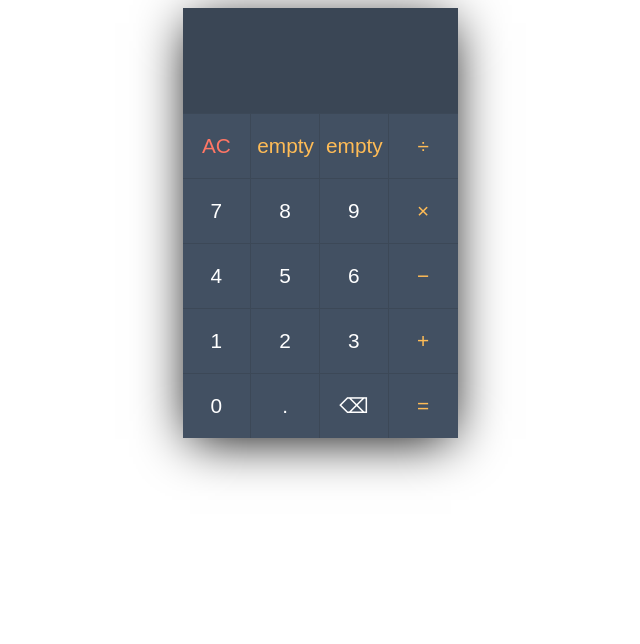
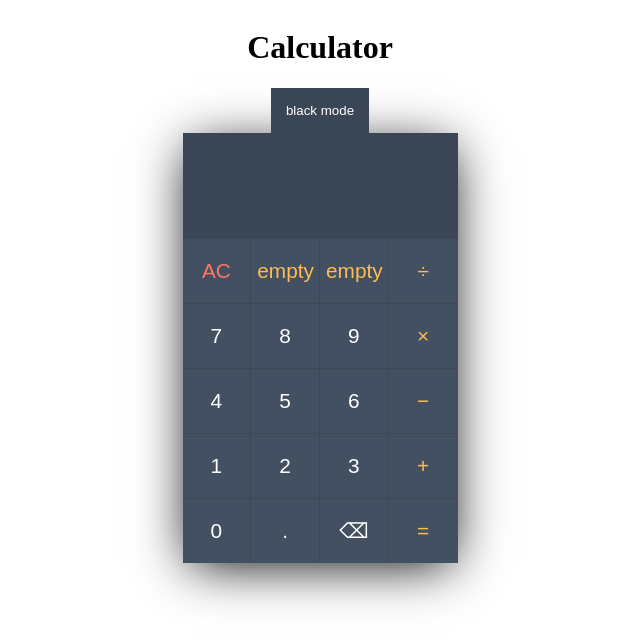
Before and after one commit to thatoneumer/Calculator, a plain HTML site: page index.html in a window 1280 px wide. Shown: the whole page, without its empty margins (320-960 px from the left). Drawn offline with Linux system fonts and the light colour scheme.

Commit message:
uploaded

```diff
--- a/app.js
+++ b/app.js
@@ -18,3 +18,16 @@ function getValue(value) {
       screenDiv.innerText += value;
   }
 }
+
+function mytoggle() {
+  var theme = document.body;
+  theme.classList.toggle("dark-mode");
+
+  var bw = document.getElementById("button");
+  if (bw.innerHTML === "black mode") {
+    bw.innerHTML = "white mode";
+
+  } else {
+    bw.innerHTML = "black mode";
+  }
+}
--- a/css.css
+++ b/css.css
@@ -1,3 +1,4 @@
+
 /*Calculator Body*/
 .calc-body {
     width: 275px;
@@ -61,5 +62,35 @@
 #screen
 {
     color: white;
+    font-size: 25px;
     word-wrap: break-word;
 }
+
+h1
+{
+    text-align: center;
+}
+
+.dark-mode
+{
+    background-color: black;
+    color: white;
+}
+
+.heading
+{
+    margin: 0 auto;
+    display: flex;
+    flex-direction: column;
+    justify-content: center;
+    align-items: center;
+}
+
+#button
+{
+    background-color: #3A4655;
+    color: rgb(255, 255, 255);
+    border: none;
+    outline: none;
+    padding: 15px 15px;
+}
--- a/index.html
+++ b/index.html
@@ -8,6 +8,10 @@
     <script src="app.js" defer></script>
   </head>
   <body>
+    <div class="heading">
+    <h1>Calculator</h1>
+    <button onclick="mytoggle()" id="button">black mode</button>
+    </div>
     <div class="calc-body">
       <div class="calc-screen">
         <div id="screen"></div>
@@ -31,7 +35,7 @@
         <button onClick="getValue(3)">3</button>
         <button class="opt" onClick="getValue('+')">&#43;</button>
         <button onClick="getValue(0)">0</button>
-        <button>.</button>
+        <button onClick="getValue('.')">.</button>
         <button onClick="getValue('back')">&#9003;</button>
         <button class="opt" onClick="getValue('=')">&#61;</button>
       </div>
```
